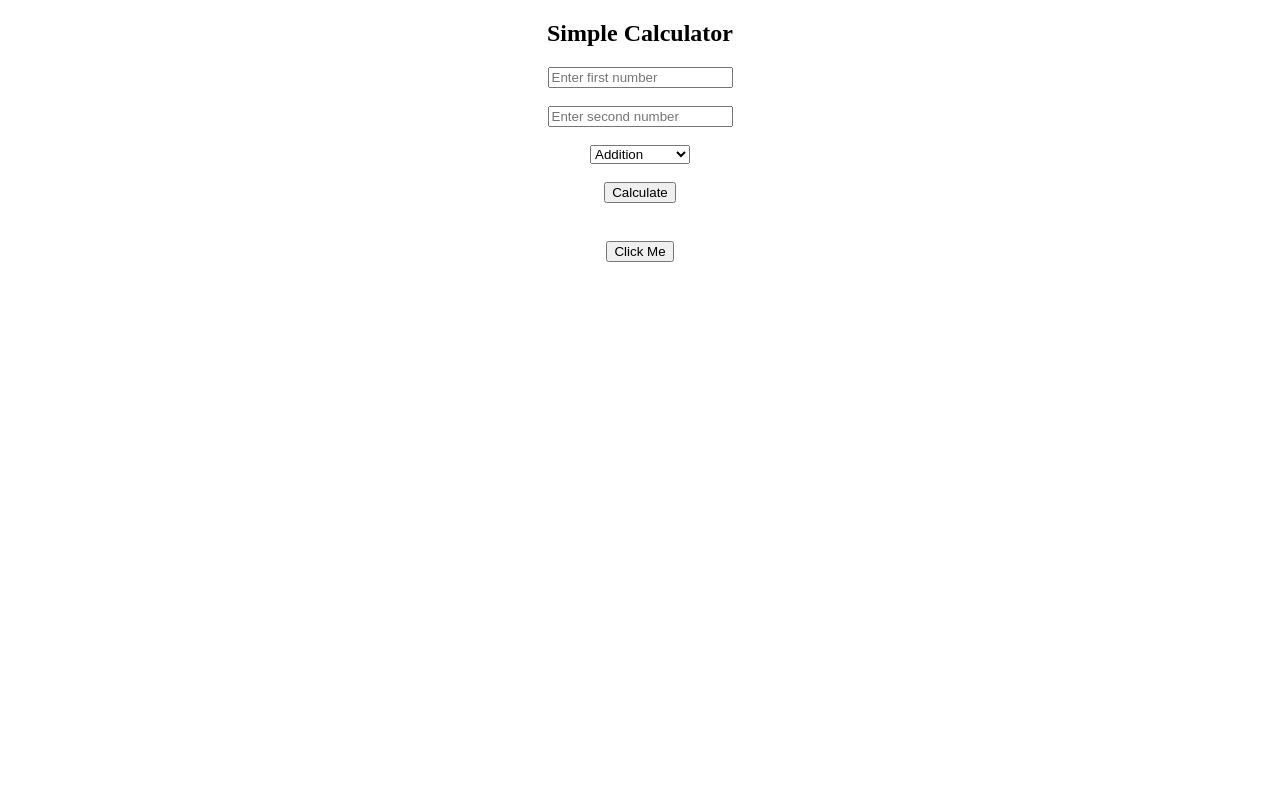
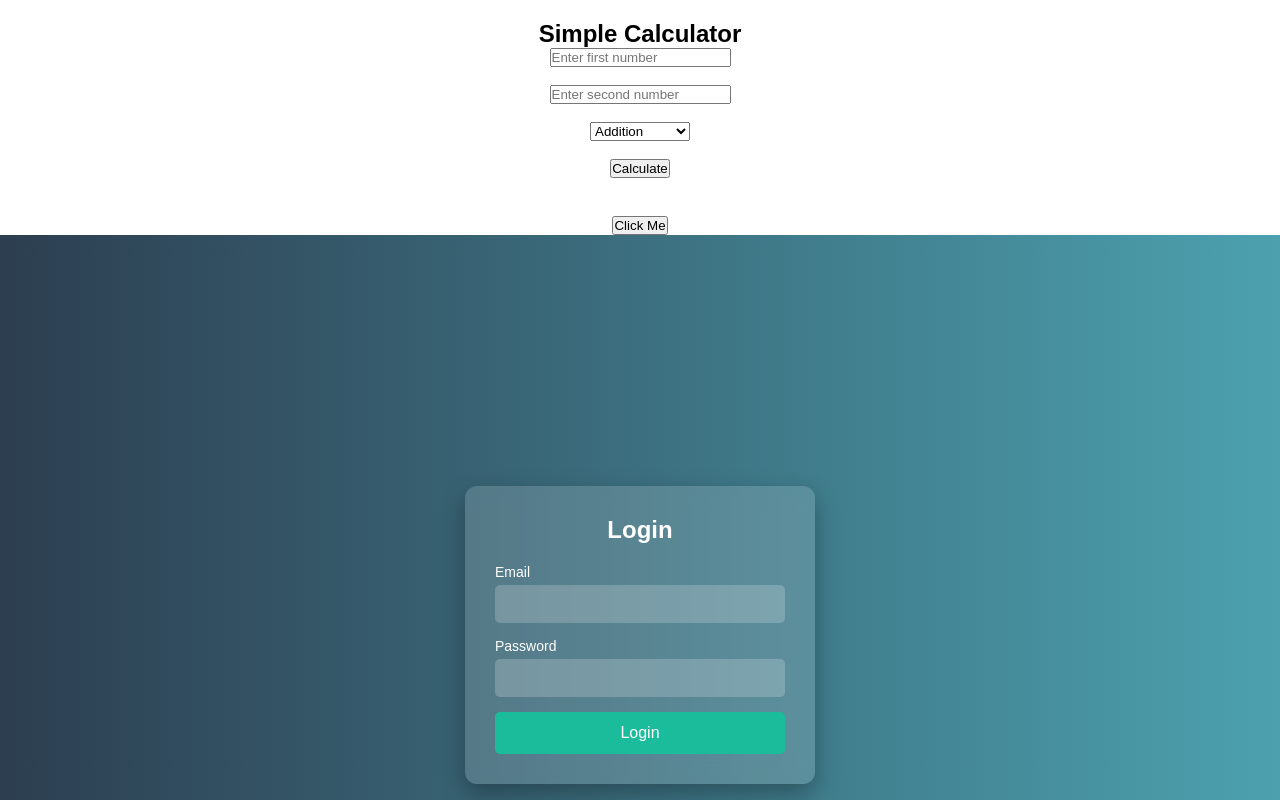
Before and after one commit to 12nagrajhm/React-Js-Handon, a React (Vite) app in the folder my-react-app/: page / in a window 1280 px wide. Shown: the top 800 px of the page. Built offline with nearby package versions, Linux system fonts and the light colour scheme.

Commit message:
simple Login page commit

```diff
--- a/my-react-app/src/App.jsx
+++ b/my-react-app/src/App.jsx
@@ -11,6 +11,8 @@ import LoginForm from "./components/LoginForm";
 import TodoApp from "./components/TodoApp";
 import DivideTwoNumbers from "./components/DivideTwoNumbers";
 import SimpleReact from "./components/SimpleReact";
+import Login from "./Projects/Login";
+
 
 const App = () => {
   return (
@@ -21,14 +23,14 @@ const App = () => {
       <AddTwoNumber />
       <SubTwoNumbers />
       <MulTwoNumbers/>*/}
-      <Calculator/>
+      <Calculator />
       {/*<ParentComponent />
       <OddEvenCheck />
       <LoginForm />
       <TodoApp />
       <DivideTwoNumbers/>*/}
-      <SimpleReact/>
-
+      <SimpleReact />
+      <Login/>
     </div>
   );
 };
--- /dev/null
+++ b/my-react-app/src/Projects/Login.css
@@ -0,0 +1,97 @@
+/* Global Reset */
+* {
+    margin: 0;
+    padding: 0;
+    box-sizing: border-box;
+    font-family: 'Poppins', sans-serif;
+}
+
+/* Background Styling */
+.login-container {
+    display: flex;
+    justify-content: center;
+    align-items: center;
+    height: 100vh;
+    background: linear-gradient(to right, #2c3e50, #4ca1af);
+}
+
+/* Login Box */
+.login-box {
+    background: rgba(255, 255, 255, 0.15);
+    padding: 30px;
+    border-radius: 12px;
+    backdrop-filter: blur(10px);
+    box-shadow: 0px 10px 25px rgba(0, 0, 0, 0.3);
+    width: 350px;
+    text-align: center;
+}
+
+/* Title Styling */
+.login-title {
+    color: #ffffff;
+    font-size: 24px;
+    margin-bottom: 20px;
+}
+
+/* Input Fields */
+.input-group {
+    margin-bottom: 15px;
+    text-align: left;
+}
+
+.input-group label {
+    display: block;
+    color: #ffffff;
+    font-size: 14px;
+    margin-bottom: 5px;
+}
+
+.input-group input {
+    width: 100%;
+    padding: 10px;
+    border: none;
+    border-radius: 5px;
+    outline: none;
+    background: rgba(255, 255, 255, 0.2);
+    color: #fff;
+    font-size: 16px;
+    transition: 0.3s;
+}
+
+.input-group input:focus {
+    background: rgba(255, 255, 255, 0.4);
+}
+
+/* Login Button */
+.login-button {
+    width: 100%;
+    padding: 12px;
+    background: #1abc9c;
+    color: white;
+    border: none;
+    border-radius: 5px;
+    cursor: pointer;
+    font-size: 16px;
+    transition: 0.3s;
+}
+
+.login-button:hover {
+    background: #16a085;
+    transform: scale(1.05);
+}
+
+/* Animation */
+@keyframes fadeIn {
+    from {
+        opacity: 0;
+        transform: translateY(-20px);
+    }
+    to {
+        opacity: 1;
+        transform: translateY(0);
+    }
+}
+
+.login-box {
+    animation: fadeIn 0.6s ease-in-out;
+}
--- /dev/null
+++ b/my-react-app/src/Projects/Login.jsx
@@ -0,0 +1,44 @@
+import { useState } from "react";
+import "./Login.css";
+
+function Login() {
+    const [email, setEmail] = useState("");
+    const [password, setPassword] = useState("");
+
+    const handleLogin = () => {
+        if (!email || !password) {
+            alert("Please fill in all fields.");
+            return;
+        }
+        alert(`Logging in with Email: ${email}`);
+    };
+
+    return (
+        <div className="login-container">
+            <div className="login-box">
+                <h2 className="login-title">Login</h2>
+                <div className="input-group">
+                    <label>Email</label>
+                    <input
+                        type="email"
+                        value={email}
+                        onChange={(e) => setEmail(e.target.value)}
+                        required
+                    />
+                </div>
+                <div className="input-group">
+                    <label>Password</label>
+                    <input
+                        type="password"
+                        value={password}
+                        onChange={(e) => setPassword(e.target.value)}
+                        required
+                    />
+                </div>
+                <button className="login-button" onClick={handleLogin}>Login</button>
+            </div>
+        </div>
+    );
+}
+
+export default Login;
```
